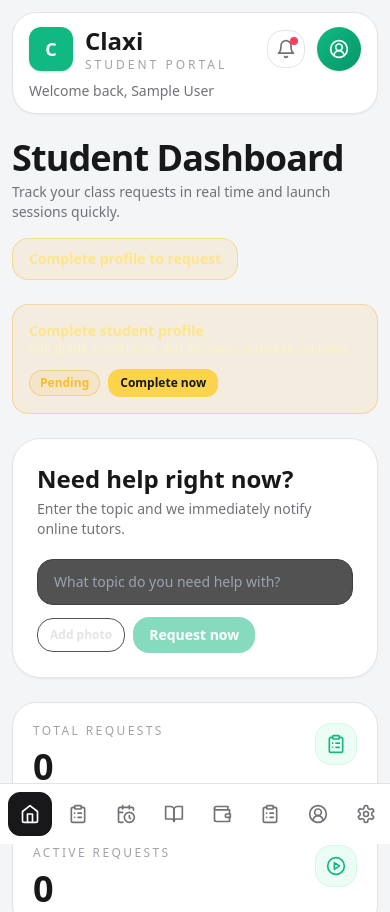
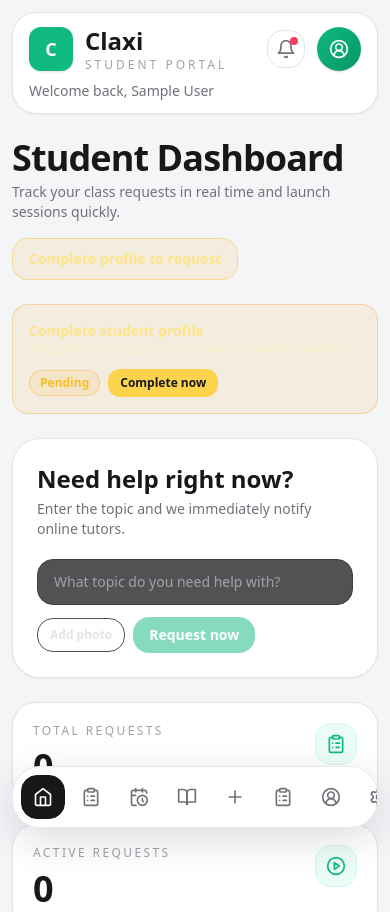
Before and after one commit to jabuobed1/claxi, a React (Vite) app: page /app/student in a window 390 px wide. Shown: the top 912 px of the page. Built offline with nearby package versions, Linux system fonts and the light colour scheme; no server answers; the database is empty; sample sign-in values are in the browser's storage.

Commit message:
Style mobile bottom nav as floating pill and center plus icon

```diff
--- a/src/components/app/AppBottomNav.jsx
+++ b/src/components/app/AppBottomNav.jsx
@@ -1,5 +1,5 @@
 import { NavLink } from 'react-router-dom';
-import { BookOpen, CalendarClock, ClipboardList, Home, Settings, UserCircle2, Users, Wallet } from 'lucide-react';
+import { BookOpen, CalendarClock, ClipboardList, Home, Plus, Settings, UserCircle2, Users, Wallet } from 'lucide-react';
 
 function navConfig(role) {
   if (role === 'tutor') {
@@ -29,23 +29,28 @@ function navConfig(role) {
 
 export default function AppBottomNav({ role = 'student' }) {
   const links = navConfig(role);
+  const centerIndex = Math.floor(links.length / 2);
 
   return (
-    <div className="fixed inset-x-0 bottom-0 z-40 border-t border-zinc-200 bg-white md:hidden">
-      <div className="flex items-center gap-1 overflow-x-auto px-2 py-2">
-        {links.map(({ to, icon: Icon, label }) => (
+    <div className="pointer-events-none fixed inset-x-0 bottom-4 z-40 px-3 md:hidden">
+      <div className="pointer-events-auto mx-auto flex w-full max-w-2xl items-center gap-1 overflow-x-auto rounded-[28px] border border-zinc-200/80 bg-white/95 px-2 py-2 shadow-[0_12px_40px_rgba(15,23,42,0.14)] backdrop-blur">
+        {links.map(({ to, icon: Icon, label }, index) => {
+          const DisplayIcon = index === centerIndex ? Plus : Icon;
+
+          return (
             <NavLink
               key={to}
               to={to}
               aria-label={label}
               title={label}
               className={({ isActive }) =>
-              `flex h-11 min-w-11 items-center justify-center rounded-xl border ${isActive ? 'border-zinc-900 bg-zinc-900 text-white' : 'border-transparent text-zinc-500 hover:bg-zinc-100'}`
+                `flex h-11 min-w-11 items-center justify-center rounded-2xl border transition ${isActive ? 'border-zinc-900 bg-zinc-900 text-white' : 'border-transparent text-zinc-500 hover:bg-zinc-100'}`
               }
             >
-            <Icon className="h-5 w-5" />
+              <DisplayIcon className="h-5 w-5" />
             </NavLink>
-        ))}
+          );
+        })}
       </div>
     </div>
   );
```
Lines whose indentation alone changed are shown as unchanged.
